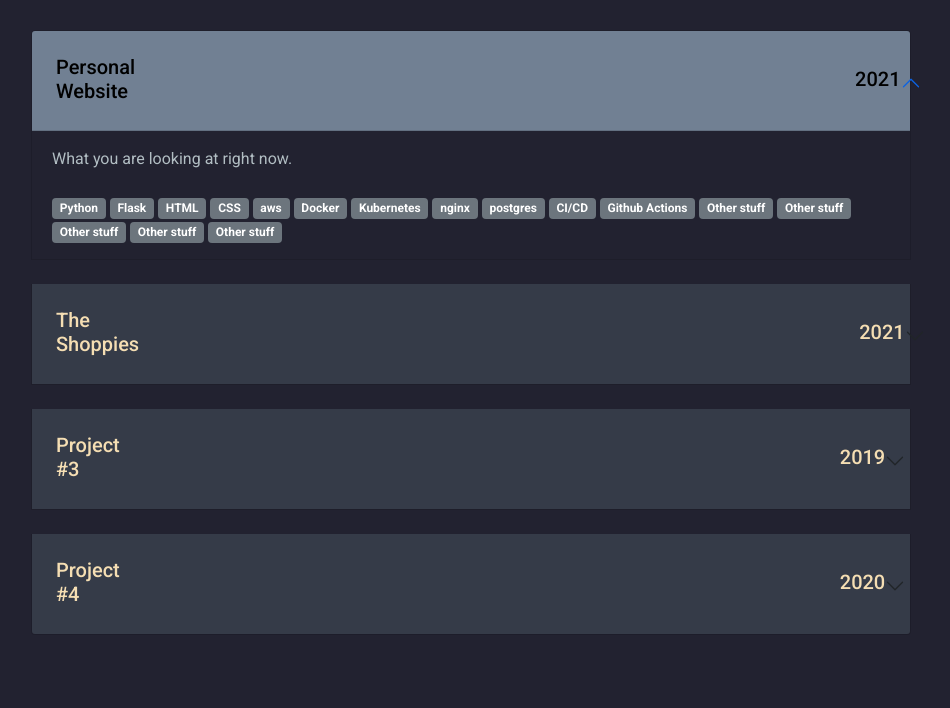
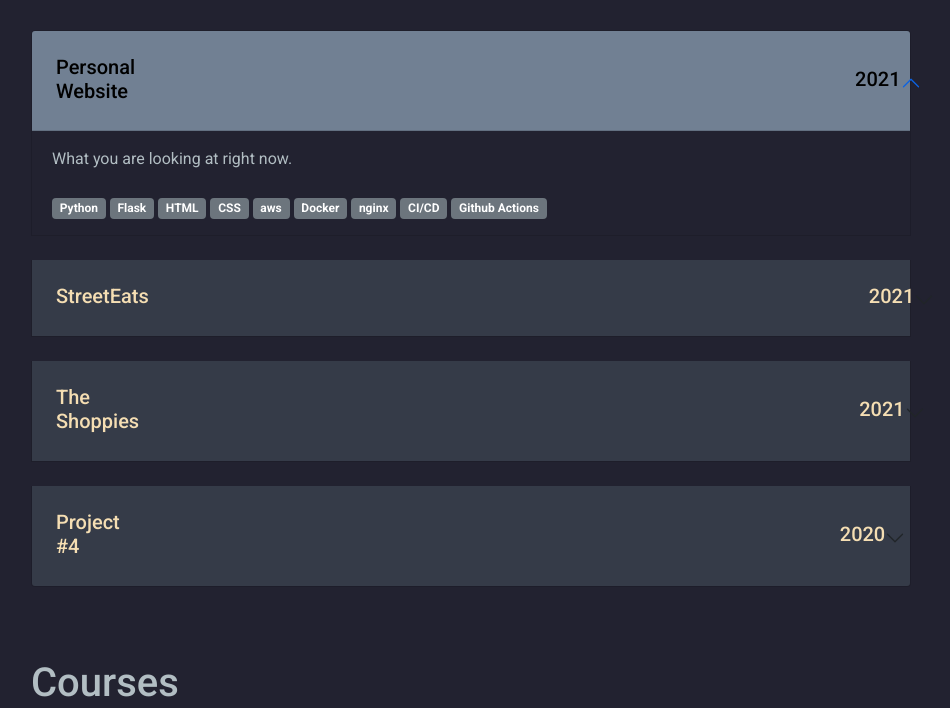
Before and after one commit to janellewong/MLH-Flask-Portfolio, a Flask app: page / in a window 1280 px wide. Shown: the part 2804-3512 px from the top of the page, without its empty margins (169-1119 px from the left). Run offline with Flask 2, Linux system fonts and the light colour scheme; some libraries are stand-ins or nearby versions.

Commit message:
project MLH updates

```diff
--- a/app/templates/projects.html
+++ b/app/templates/projects.html
@@ -20,16 +20,9 @@
               <span class="badge bg-secondary">CSS</span>
               <span class="badge bg-secondary">aws</span>
               <span class="badge bg-secondary">Docker</span>
-              <span class="badge bg-secondary">Kubernetes</span>
               <span class="badge bg-secondary">nginx</span>
-              <span class="badge bg-secondary">postgres</span>
               <span class="badge bg-secondary">CI/CD</span>
               <span class="badge bg-secondary">Github Actions</span>
-              <span class="badge bg-secondary">Other stuff</span>
-              <span class="badge bg-secondary">Other stuff</span>
-              <span class="badge bg-secondary">Other stuff</span>
-              <span class="badge bg-secondary">Other stuff</span>
-              <span class="badge bg-secondary">Other stuff</span>
 
             </div>
           </div>
@@ -39,30 +32,30 @@
         <div class="accordion-item">
           <h2 class="accordion-header" id="panelsStayOpen-headingTwo">
             <button class="accordion-button collapsed" type="button" data-bs-toggle="collapse" data-bs-target="#panelsStayOpen-collapseTwo" aria-expanded="false" aria-controls="panelsStayOpen-collapseTwo">
-                <h5>The Shoppies</h5>
+                <h5>StreetEats</h5>
                 <h5 style="margin-left: 36em;" id="projectYear">2021</h5>
             </button>
           </h2>
           <div id="panelsStayOpen-collapseTwo" class="accordion-collapse collapse" aria-labelledby="panelsStayOpen-headingTwo">
             <div class="accordion-body">
-              <strong>This is the second item's accordion body.</strong> <br>
-              It is shown by default, until the collapse plugin adds the
-              appropriate classes that we use to style each element.
-              These classes control the overall appearance, as well as
-              the showing and hiding via CSS transitions. You can modify
-              any of this with custom CSS or overriding our default variables.
-              It's also worth noting that just about any HTML can go within the
-              accordion body, though the transition does limit overflow.
+              <br>
+              A Flask website with a python backend & a postgreSQL database that
+              allow the user to register and login, track their location and
+              suggest restaurant recommendations nearby with an API.
+              It allows the user to add/delete restaurants to lists,
+              and friend other users to see their food lists. It is deployed with
+              AWS as a service using nginx as a reverse proxy. Implemented CI/CD on
+              GitHub, containerized with Docker, and monitored with cAdvisor.
               <br>
               <br>
               <span class="badge bg-secondary">Python</span>
               <span class="badge bg-secondary">Flask</span>
+              <span class="badge bg-secondary">postgreSQL</span>
               <span class="badge bg-secondary">HTML</span>
               <span class="badge bg-secondary">CSS</span>
-              <span class="badge bg-secondary">Other stuff</span>
-              <span class="badge bg-secondary">Other stuff</span>
-              <span class="badge bg-secondary">Other stuff</span>
-              <span class="badge bg-secondary">Other stuff</span>
+              <span class="badge bg-secondary">AWS</span>
+              <span class="badge bg-secondary">GitHub Actions</span>
+              <span class="badge bg-secondary">Docker</span>
             </div>
           </div>
         </div>
@@ -72,30 +65,26 @@
         <div class="accordion-item">
           <h2 class="accordion-header" id="panelsStayOpen-headingThree">
             <button class="accordion-button collapsed" type="button" data-bs-toggle="collapse" data-bs-target="#panelsStayOpen-collapseThree" aria-expanded="false" aria-controls="panelsStayOpen-collapseThree">
-                <h5>Project #3</h5>
-                <h5 style="margin-left: 36em;" id="projectYear">2019</h5>
+                <h5>The Shoppies</h5>
+                <h5 style="margin-left: 36em;" id="projectYear">2021</h5>
             </button>
           </h2>
           <div id="panelsStayOpen-collapseThree" class="accordion-collapse collapse" aria-labelledby="panelsStayOpen-headingThree">
             <div class="accordion-body">
-              <strong>This is the third item's accordion body.</strong>
-              It is shown by default, until the collapse plugin adds the
-              appropriate classes that we use to style each element.
-              These classes control the overall appearance, as well as
-              the showing and hiding via CSS transitions. You can modify
-              any of this with custom CSS or overriding our default variables.
-              It's also worth noting that just about any HTML can go within the
-              accordion body, though the transition does limit overflow.
+              <br>
+              A React website mirroring the Grammy nominations that allows the user
+              to search up movies from an API, add, delete, and save their favourite
+              movies to their nomination list with a backend JSON server. No more
+              than 5 nominations are allowed to be made by each user
+              and users can’t nominate a movie twice.
               <br>
               <br>
-              <span class="badge bg-secondary">Python</span>
-              <span class="badge bg-secondary">Flask</span>
+              <span class="badge bg-secondary">ReactJS</span>
+              <span class="badge bg-secondary">Javascript</span>
               <span class="badge bg-secondary">HTML</span>
               <span class="badge bg-secondary">CSS</span>
-              <span class="badge bg-secondary">Other stuff</span>
-              <span class="badge bg-secondary">Other stuff</span>
-              <span class="badge bg-secondary">Other stuff</span>
-              <span class="badge bg-secondary">Other stuff</span>
+              <span class="badge bg-secondary">NodeJS</span>
+              <span class="badge bg-secondary">JSON</span>
 
             </div>
           </div>
```
